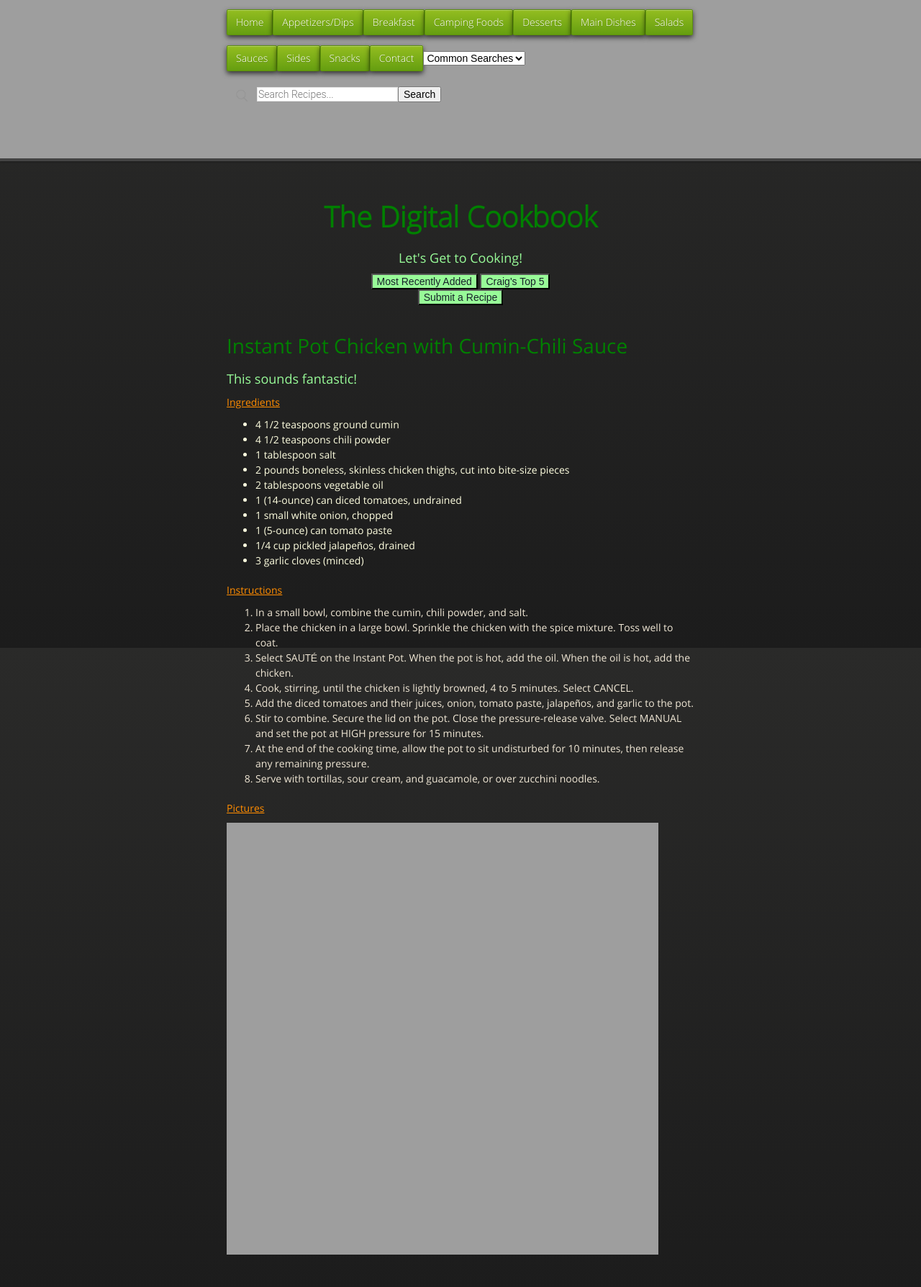
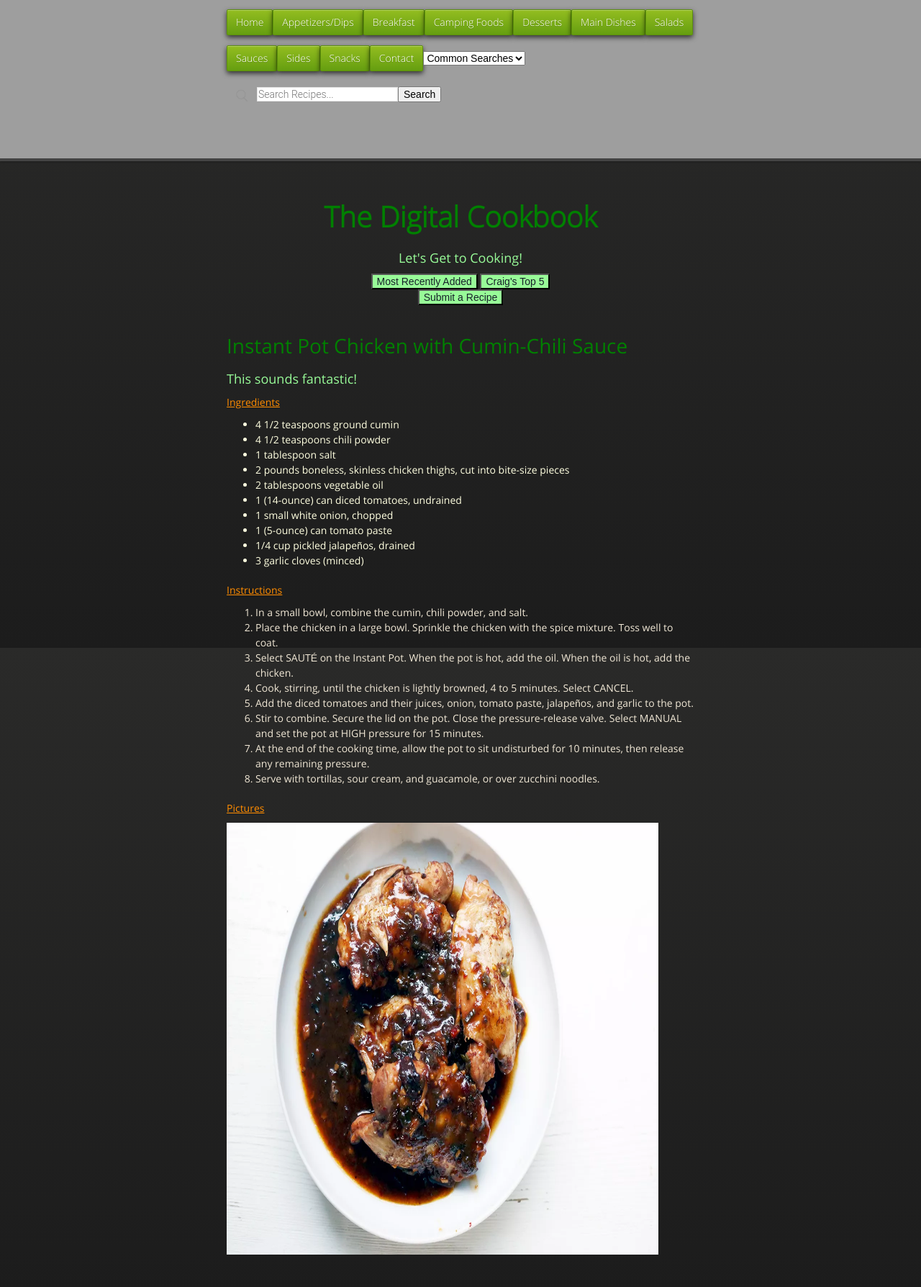
Before and after one commit to cmwillett/TheDigitalCookbook, a Jekyll site: the page built from MainDishes/InstantPotChickenWithCuminChileSauce.md, in a window 1280 px wide. Shown: the whole page at 72% size. Built offline with Jekyll 4.4.1, drawn with Linux system fonts in a browser that asks for light colours; nearby versions of some CDN libraries.

Commit message:
addd instant pot honey garlic chicken

```diff
--- a/MainDishes/InstantPotChickenWithCuminChileSauce.md
+++ b/MainDishes/InstantPotChickenWithCuminChileSauce.md
@@ -30,4 +30,4 @@ tags: instant,pot,pressure,cooker,chicken,main,course,dinner,craig,kristen,wille
 8. Serve with tortillas, sour cream, and guacamole, or over zucchini noodles.
 
 #### Pictures
-![]({{site.github.url}}/MainDishes/Images/InstantPotChickenWithCuminChileSauce.jpg){:height="600px" width="600px"}
+![]({{site.github.url}}/MainDishes/Images/InstantPotHoneyGarlicChicken.jpg){:height="600px" width="600px"}
```
